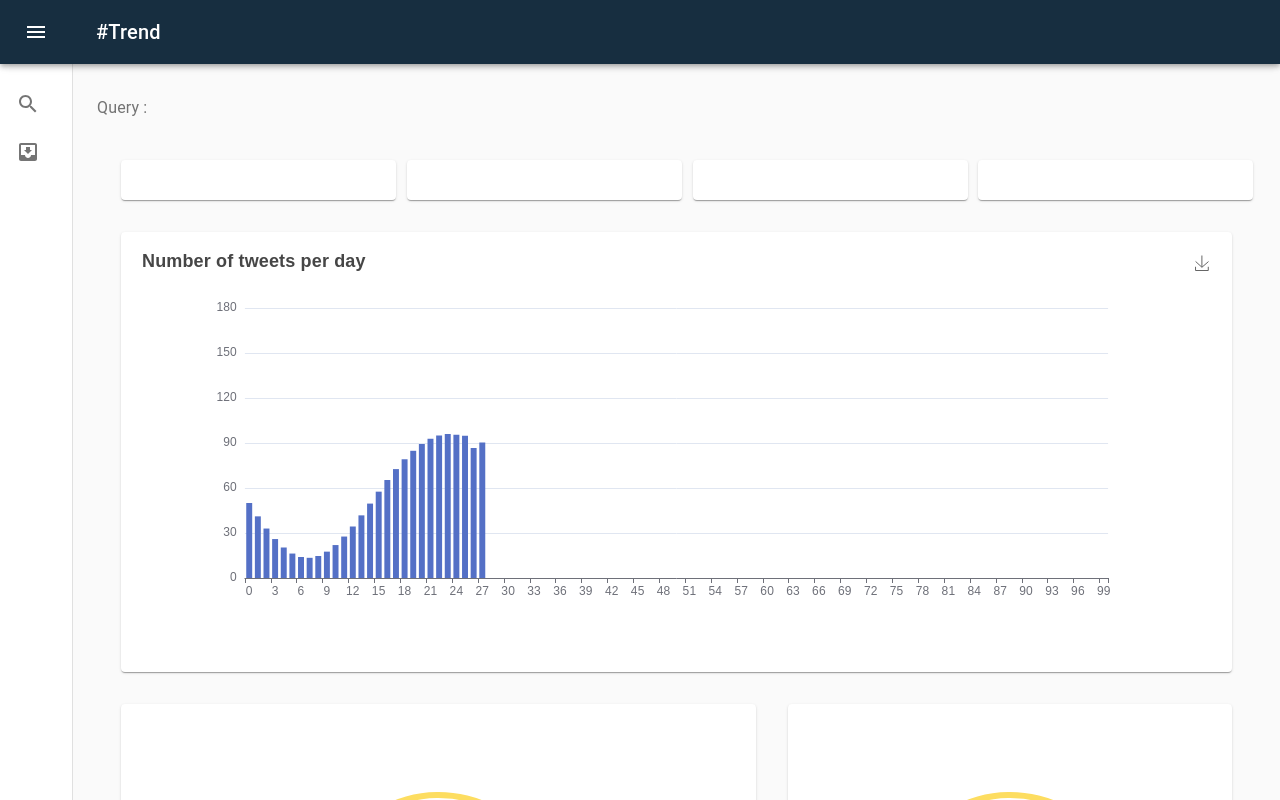
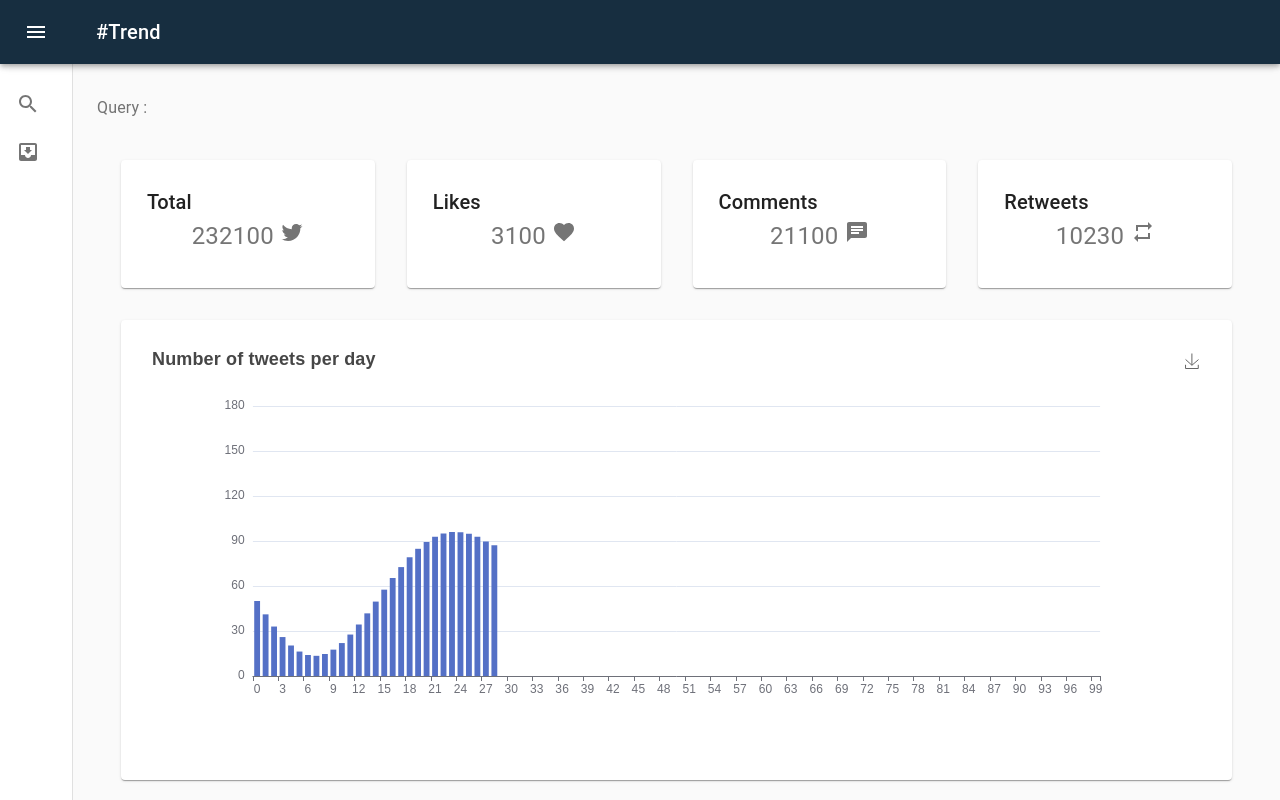
Before and after one commit to fquellec/hash-trend, a React (Create React App) app: page /dashboard in a window 1280 px wide. Shown: the top 800 px of the page. Built offline with nearby package versions, Linux system fonts and the light colour scheme.

Commit message:
add single value cards

```diff
--- a/src/components/Card.js
+++ b/src/components/Card.js
@@ -8,7 +8,8 @@ import Typography from '@material-ui/core/Typography';
 
 const useStyles = makeStyles({
   root: {
-    minWidth: 275,
+    minWidth: 100,
+    padding: '10px',
     height: '100%',
     display: 'flex',
     flexDirection: 'column',
@@ -19,10 +20,10 @@ const useStyles = makeStyles({
   cardContent: {
     flexGrow: 1,
   },
-  bullet: {
-    display: 'inline-block',
-    margin: '0 2px',
-    transform: 'scale(0.8)',
+  value: {
+    textAlign: 'center',
+    fontSize: 24,
+
   },
   title: {
     fontSize: 14,
@@ -60,9 +61,24 @@ export function MainPageCard(props) {
             </Typography>
         </SimpleCard>
     );
-  }
+}
 
-export function DashCard(props) {
+export function SingleValueCard(props) {
+    const classes = useStyles();
+
+    return (
+        <SimpleCard>
+            <Typography variant="h6" component="h5">
+                {props.title}
+            </Typography>
+            <Typography className={classes.value} color="textSecondary">
+                {props.value} {props.icon}
+            </Typography>
+        </SimpleCard>
+    );
+}
+
+export function StatCard(props) {
     const classes = useStyles();
     const bull = <span className={classes.bullet}>•</span>;
 
--- a/src/pages/dashboard.jsx
+++ b/src/pages/dashboard.jsx
@@ -7,6 +7,11 @@ import { makeStyles } from '@material-ui/core/styles';
 import LineChart from "../components/graphs/LineChart"
 import GaugeChart from "../components/graphs/GaugeChart"
 import Typography from '@material-ui/core/Typography';
+import {SingleValueCard} from "../components/Card"
+import TwitterIcon from '@material-ui/icons/Twitter';
+import FavoriteIcon from '@material-ui/icons/Favorite';
+import ChatIcon from '@material-ui/icons/Chat';
+import RepeatIcon from '@material-ui/icons/Repeat';
 
 const useStyles = makeStyles((theme) => ({
     cardGrid: {
@@ -25,20 +30,32 @@ const DashBoardPage = (props) => {
             <Container className={classes.cardGrid} maxWidth="lg">
                 <Grid container spacing={4}>
                     <Grid item key="nb-tweets-total" xs={6} sm={6} md={3}>
-                        <SimpleCard>
-                        </SimpleCard>
+                        <SingleValueCard
+                            title = "Total"
+                            value = "232100"
+                            icon = {<TwitterIcon/>}
+                        />
                     </Grid>
                     <Grid item key="nb-tweets-retweet" xs={6} sm={6} md={3}>
-                        <SimpleCard>
-                        </SimpleCard>
+                        <SingleValueCard
+                            title = "Likes"
+                            value = "3100"
+                            icon = {<FavoriteIcon/>}
+                        />
                     </Grid>
                     <Grid item key="nb-tweets-reply" xs={6} sm={6} md={3}>
-                        <SimpleCard>
-                        </SimpleCard>
+                        <SingleValueCard
+                            title = "Comments"
+                            value = "21100"
+                            icon = {<ChatIcon/>}
+                        />
                     </Grid>
                     <Grid item key="nb-tweets-original" xs={6} sm={6} md={3}>
-                        <SimpleCard>
-                        </SimpleCard>
+                        <SingleValueCard
+                            title = "Retweets"
+                            value = "10230"
+                            icon = {<RepeatIcon/>}
+                        />
                     </Grid>
                     <Grid item key="nb-tweets" xs={12} sm={12} md={12}>
                         <SimpleCard>
```
